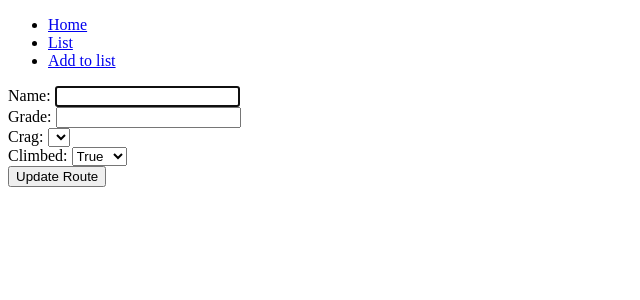
After one commit to tmcgregor1989/python_project_crags_list, a Flask app: template templates/routes/edit.html in a window 1280 px wide. The commit adds this page. Shown: the top 300 px of the page, without its empty margins (0-640 px from the left). Run offline with Flask 2, Linux system fonts and the light colour scheme; the template is opened without the code that fills it, so the values that code supplies are empty.

Commit message:
edit routes workingh

```diff
--- /dev/null
+++ b/templates/routes/edit.html
@@ -0,0 +1,45 @@
+{% extends "base.html" %}
+
+{% block content %}
+
+    <form action="/routes/{{route.id}}" method="post">
+        <div>
+            <label for="name">Name:</label>
+            <input type="text" id="name" name="name" value="{{route.name}}" required autofocus>
+        </div>
+
+        <div>
+            <label for="grade">Grade:</label>
+            <input type="text" id="grade" name="grade" value="{{route.grade}}" required>
+        </div>
+
+        <div>
+            <label for="crag_id">Crag:</label>
+            <select id="crag_id" name="crag_id">
+                {% for crag in all_crags %}
+                    <option value="{{crag.id}}"
+                    {% if route.crag.id == crag.id %} selected="selected"{% endif %}>
+                    {{crag.name}}
+                </option>
+
+                    {% endfor %}
+            </select>
+        </div>
+
+        <div>
+            <label for="climbed">Climbed:</label>
+            <select id="climbed" name="climbed">
+                <option value="True"{% if route.climbed == True %} selected="selected" {% endif %}>True</option>
+                <option value="False"{% if route.climbed == False %} selected="selected" {% endif %}>False</option>
+
+            </select>
+        </div>
+
+    <button type="submit">Update Route</button>
+
+
+
+
+    </form>
+
+    {% endblock %}
--- a/templates/routes/index.html
+++ b/templates/routes/index.html
@@ -15,6 +15,7 @@
             I will climb this
             {% endif %}
             <a href="/routes/{{route.id}}">See This Route</a>
+            <a href="/routes/{{route.id}}/edit">Edit This Route</a>
         </div>
 
         <div class="buttons">
--- a/templates/routes/show.html
+++ b/templates/routes/show.html
@@ -12,6 +12,7 @@
         I will climb this</p>
 
         {% endif %}
+    <p><a href="/routes/{{route.id}}/edit">Edit This Route</a></p>
 </div>
 
 
```
Also changed, not shown: controllers/crags_controller.py (+18 -0 lines).
